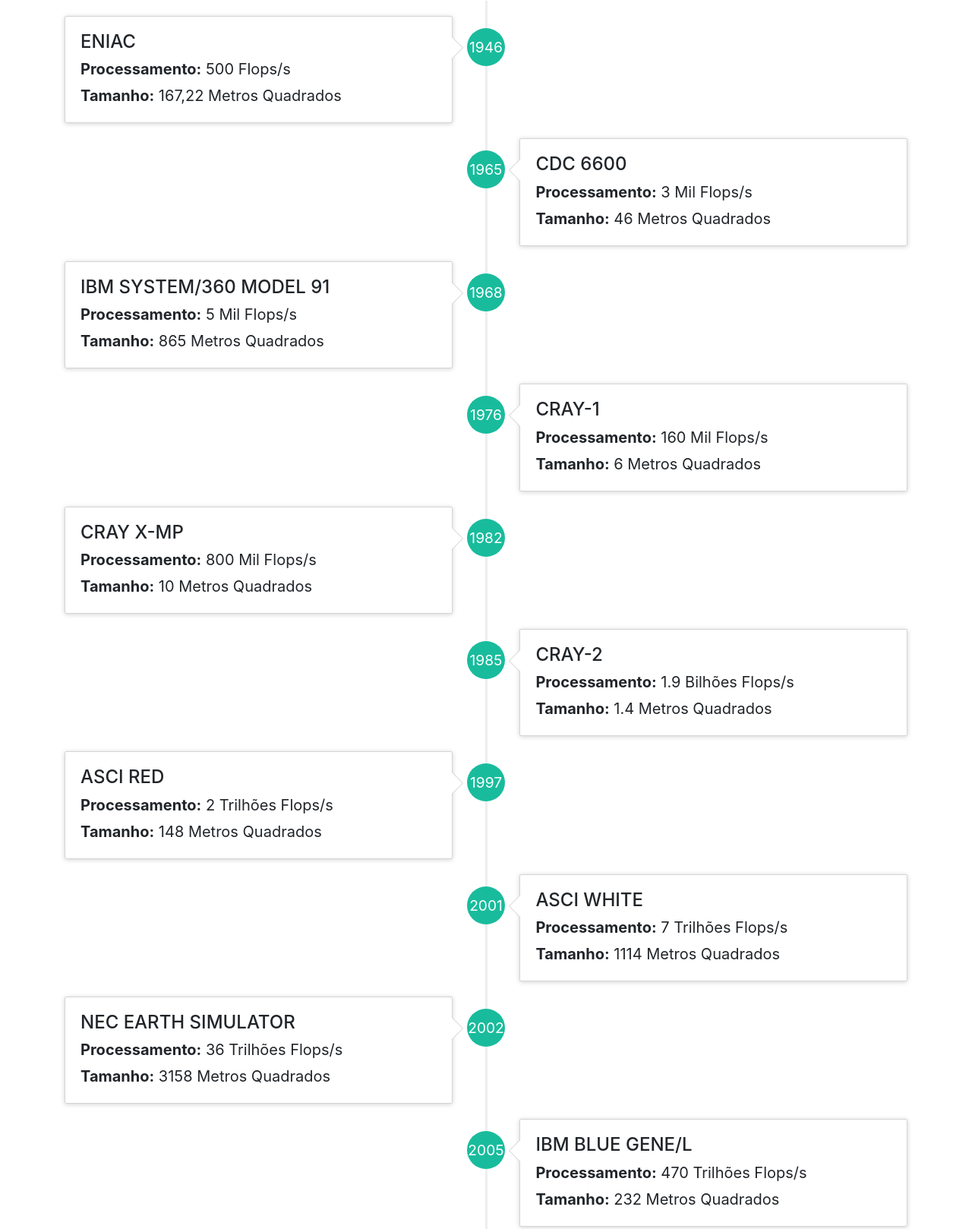
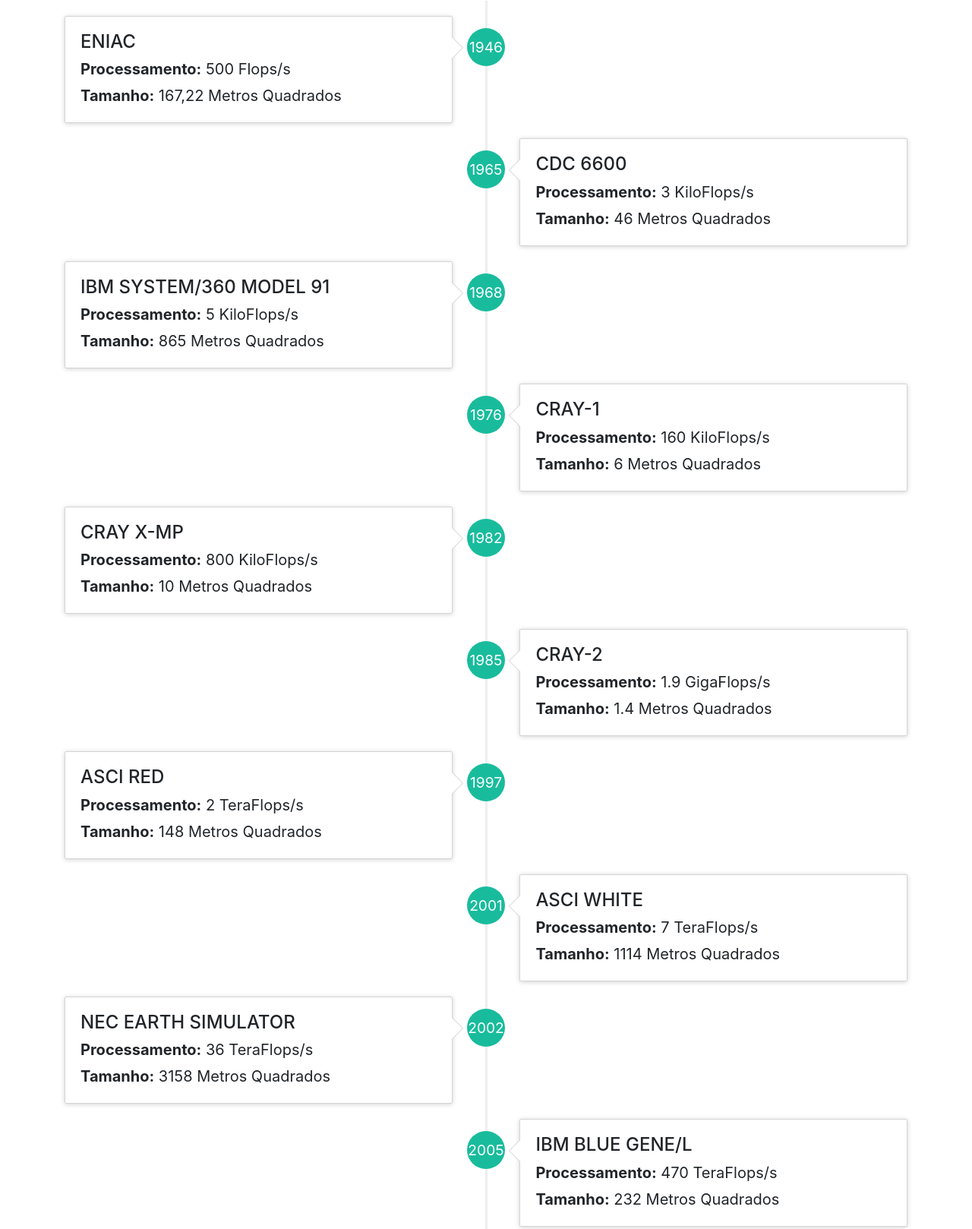
Before and after one commit to luisthiagop/REA-SO, a website with bundled scripts: page index.html in a window 1280 px wide. Shown: the part 2577-4195 px from the top of the page at 76% size. Built offline with nearby package versions, Linux system fonts and the light colour scheme.

Commit message:
Alterando escala do processamento da linha do tempo

```diff
--- a/index.html
+++ b/index.html
@@ -245,7 +245,7 @@
                 <h4 class="timeline-title">CDC 6600</h4>
               </div>
               <div class="timeline-body">
-                <p><b>Processamento:</b> 3 Mil Flops/s</p>
+                <p><b>Processamento:</b> 3 KiloFlops/s</p>
                 <p><b>Tamanho:</b> 46 Metros Quadrados</p>
               </div>
             </div>
@@ -259,7 +259,7 @@
                 <h4 class="timeline-title">IBM SYSTEM/360 MODEL 91</h4>
               </div>
               <div class="timeline-body">
-                <p><b>Processamento:</b> 5 Mil Flops/s</p>
+                <p><b>Processamento:</b> 5 KiloFlops/s</p>
                 <p><b>Tamanho:</b> 865 Metros Quadrados</p>
               </div>
             </div>
@@ -273,7 +273,7 @@
                 <h4 class="timeline-title">CRAY-1</h4>
               </div>
               <div class="timeline-body">
-                <p><b>Processamento:</b> 160 Mil Flops/s</p>
+                <p><b>Processamento:</b> 160 KiloFlops/s</p>
                 <p><b>Tamanho:</b> 6  Metros Quadrados</p>
               </div>
             </div>
@@ -287,7 +287,7 @@
                 <h4 class="timeline-title">CRAY X-MP</h4>
               </div>
               <div class="timeline-body">
-                <p><b>Processamento:</b> 800 Mil Flops/s</p>
+                <p><b>Processamento:</b> 800 KiloFlops/s</p>
                 <p><b>Tamanho:</b> 10 Metros Quadrados</p>
               </div>
             </div>
@@ -301,7 +301,7 @@
                 <h4 class="timeline-title">CRAY-2</h4>
               </div>
               <div class="timeline-body">
-                <p><b>Processamento:</b> 1.9 Bilhões Flops/s</p>
+                <p><b>Processamento:</b> 1.9 GigaFlops/s</p>
                 <p><b>Tamanho:</b> 1.4 Metros Quadrados</p>
               </div>
             </div>
@@ -315,7 +315,7 @@
                 <h4 class="timeline-title">ASCI RED</h4>
               </div>
               <div class="timeline-body">
-                <p><b>Processamento:</b> 2 Trilhões Flops/s</p>
+                <p><b>Processamento:</b> 2 TeraFlops/s</p>
                 <p><b>Tamanho:</b> 148 Metros Quadrados</p>
               </div>
             </div>
@@ -329,7 +329,7 @@
                 <h4 class="timeline-title">ASCI WHITE</h4>
               </div>
               <div class="timeline-body">
-                <p><b>Processamento:</b> 7 Trilhões Flops/s</p>
+                <p><b>Processamento:</b> 7 TeraFlops/s</p>
                 <p><b>Tamanho:</b> 1114 Metros Quadrados</p>
               </div>
             </div>
@@ -343,7 +343,7 @@
                 <h4 class="timeline-title">NEC EARTH SIMULATOR</h4>
               </div>
               <div class="timeline-body">
-                <p><b>Processamento:</b> 36 Trilhões Flops/s</p>
+                <p><b>Processamento:</b> 36 TeraFlops/s</p>
                 <p><b>Tamanho:</b> 3158 Metros Quadrados</p>
               </div>
             </div>
@@ -357,7 +357,7 @@
                 <h4 class="timeline-title">IBM BLUE GENE/L</h4>
               </div>
               <div class="timeline-body">
-                <p><b>Processamento:</b> 470 Trilhões Flops/s</p>
+                <p><b>Processamento:</b> 470 TeraFlops/s</p>
                 <p><b>Tamanho:</b> 232 Metros Quadrados</p>
               </div>
             </div>
@@ -371,7 +371,7 @@
                 <h4 class="timeline-title">IBM SEQUOIA</h4>
               </div>
               <div class="timeline-body">
-                <p><b>Processamento:</b> 16 Quadrilhões Flops/s</p>
+                <p><b>Processamento:</b> 16 PetaFlops/s</p>
                 <p><b>Tamanho:</b> 317 Metros Quadrados</p>
               </div>
             </div>
@@ -385,7 +385,7 @@
                 <h4 class="timeline-title">NUDT TIANHE-2</h4>
               </div>
               <div class="timeline-body">
-                <p><b>Processamento:</b> 34 Quadrilhões Flops/s</p>
+                <p><b>Processamento:</b> 34 PetaFlops/s</p>
                 <p><b>Tamanho:</b> 719 Metros Quadrados</p>
               </div>
             </div>
@@ -399,7 +399,7 @@
                 <h4 class="timeline-title">SUNWAY TAIHULIGHT</h4>
               </div>
               <div class="timeline-body">
-                <p><b>Processamento:</b> 93 Quadrilhões Flops/s</p>
+                <p><b>Processamento:</b> 93 PetaFlops/s</p>
                 <p><b>Tamanho:</b> 182 Metros Quadrados</p>
               </div>
             </div>
```
